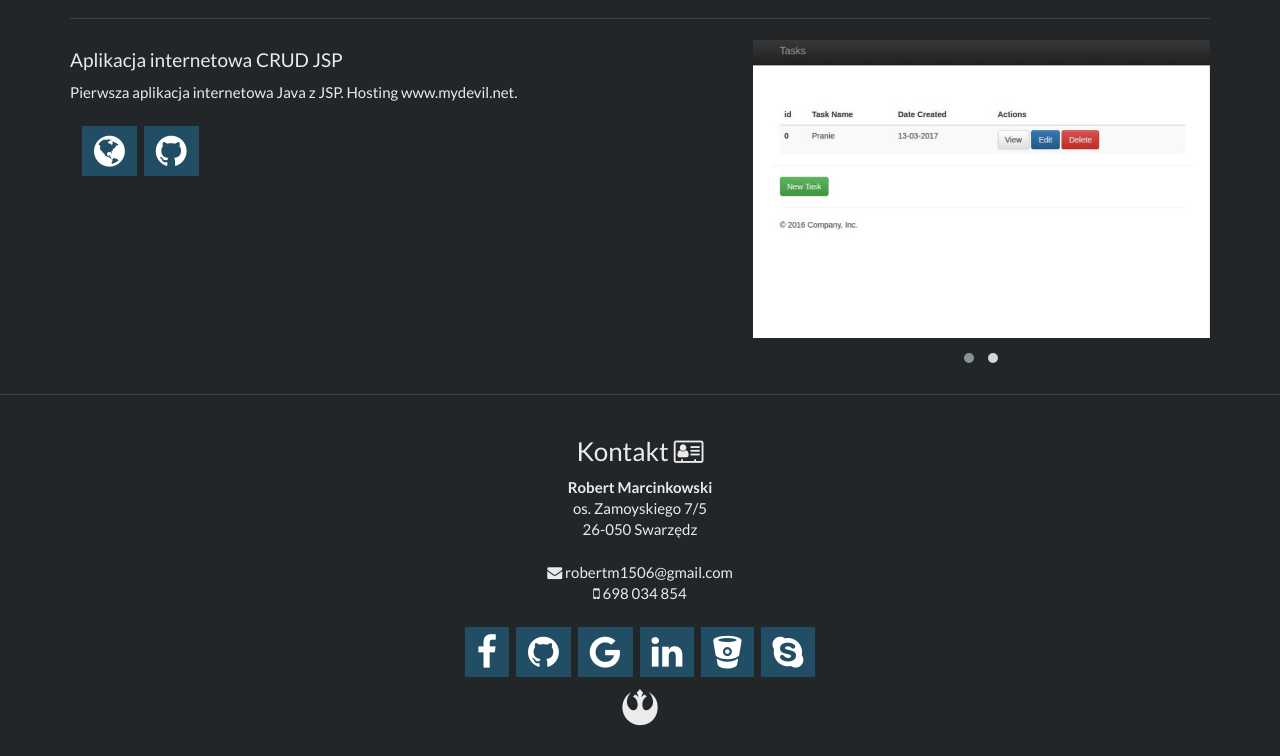
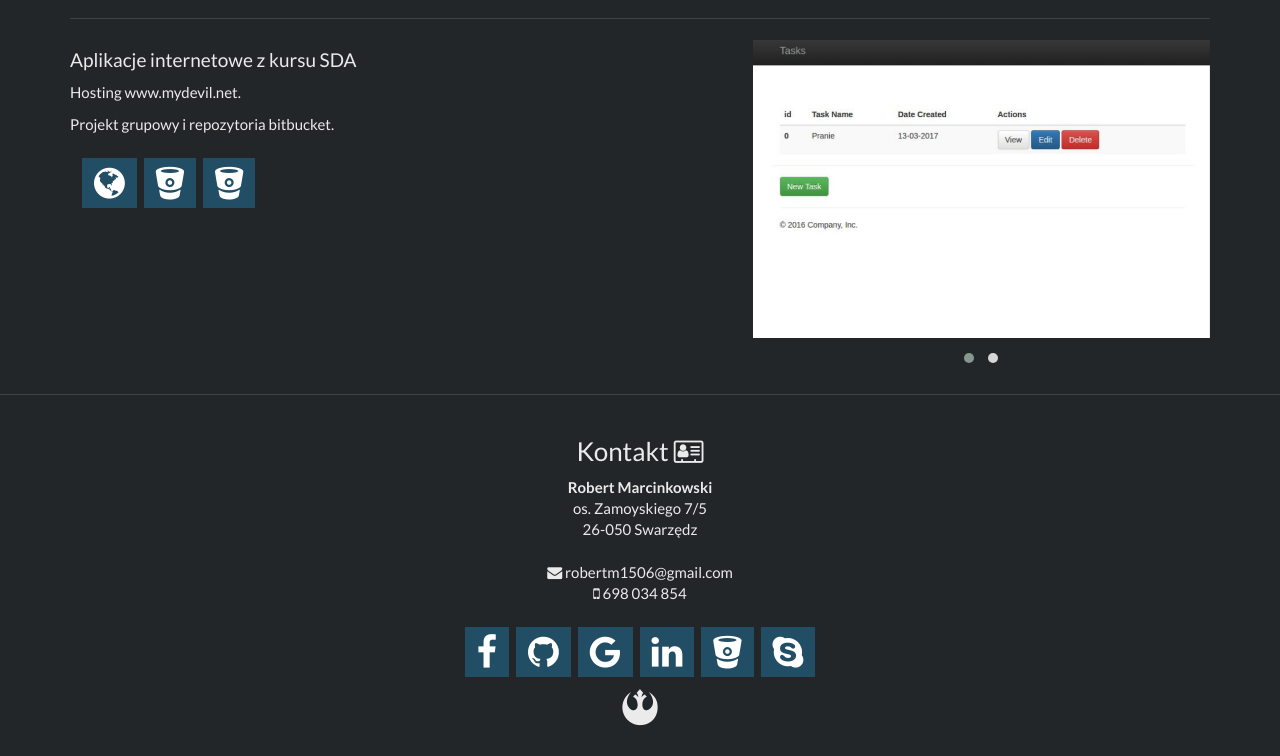
Before and after one commit to RobertMarcinkowski/PortfolioSite, a plain HTML site: page index.html in a window 1280 px wide. Shown: the part 4096-4852 px from the top of the page. Drawn offline with Linux system fonts and the light colour scheme.

Commit message:
added group project bitbucket and server

```diff
--- a/index.html
+++ b/index.html
@@ -68,7 +68,7 @@
                         <h1>Robert Marcinkowski</h1>
                         <h2>Portfolio</h2>
                         <div class="social">
-                            <a href="http://java.robb15.usermd.net/CRUD_App/list" class="btn btn-default btn-sm">
+                            <a href="http://java.robb15.usermd.net" class="btn btn-default btn-sm">
                                 <i class="icon-java" style="font-size:30px"> Aplikacje Java</i>
                             </a>
                         </div>
@@ -371,14 +371,18 @@
             <hr>
             <div class="row block">
                 <div class="col-sm-7">
-                    <h4>Aplikacja internetowa CRUD JSP</h4>
-                    <p>Pierwsza aplikacja internetowa Java z JSP. Hosting <a href="https://www.mydevil.net/">www.mydevil.net</a>.</p>
+                    <h4>Aplikacje internetowe z kursu SDA</h4>
+                    <p>Hosting <a href="https://www.mydevil.net/">www.mydevil.net</a>.</p>
+                    <p>Projekt grupowy i repozytoria bitbucket.</p>
                     <div class="social">
-                        <a href="http://java.robb15.usermd.net/CRUD_App/list" class="btn btn-primary btn-sm">
+                        <a href="http://java.robb15.usermd.net" class="btn btn-primary btn-sm">
                             <i class="fa fa-globe" style="font-size:36px"></i>
                         </a>
-                        <a href="https://github.com/RobertMarcinkowski/SoftwareDevelopmentAcademy/tree/master/CRUD_App" class="btn btn-primary btn-sm">
-                            <i class="fa fa-github" style="font-size:36px"></i>
+                        <a href="https://bitbucket.org/sdajavapoz2/wypozyczalnia/overview" class="btn btn-primary btn-sm">
+                            <i class="fa fa-bitbucket" style="font-size:36px"></i>
+                        </a>
+                        <a href="https://bitbucket.org/RobertMarcinkowski/sda" class="btn btn-primary btn-sm">
+                            <i class="fa fa-bitbucket" style="font-size:36px"></i>
                         </a>
                     </div>
                 </div>
```
